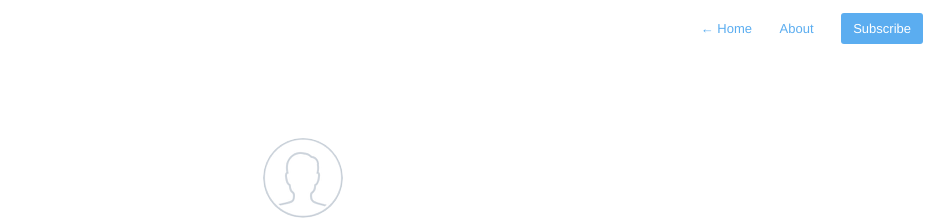
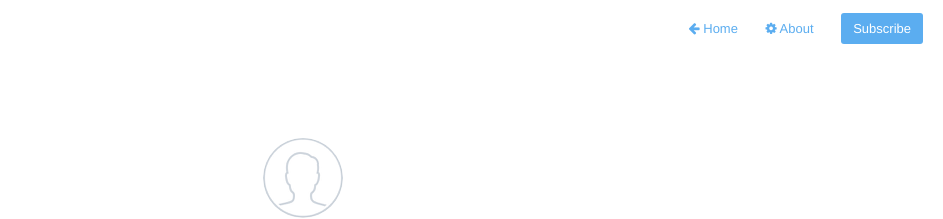
Before and after one commit to usbpendrive/blankspage.github.io, a Jekyll site: the page built from index.html, in a window 1280 px wide. Shown: the top 219 px of the page, without its empty margins (337-1280 px from the left). Built offline with Jekyll 4.4.1, drawn with Linux system fonts in a browser that asks for light colours; nearby versions of some CDN libraries; Markdown is read by kramdown in place of the engine named in the settings; the list of posts is cut into pages by our own code.

Commit message:
Set navigation using font awesome

```diff
--- a/_includes/navigation.html
+++ b/_includes/navigation.html
@@ -1,11 +1,11 @@
 <nav class="main-nav">
     {% if page.url != "/index.html" %}
-        <a href="{{ site.baseurl }}"> <span class="arrow">←</span> Home </a>
+        <a href="{{ site.baseurl }}"> <i class="fa fa-arrow-left"></i> Home </a>
     {% endif %}
 
     {% if page.url != "/about/" %}
         {% if site.aboutPage %}
-            <a href="{{ site.baseurl }}about">About </a>
+            <a href="{{ site.baseurl }}about"><i class="fa fa-cog"></i> About </a>
         {% endif %}
     {% endif %}
     <a class="cta" href="{{ site.baseurl }}feed.xml">Subscribe</a>
```
